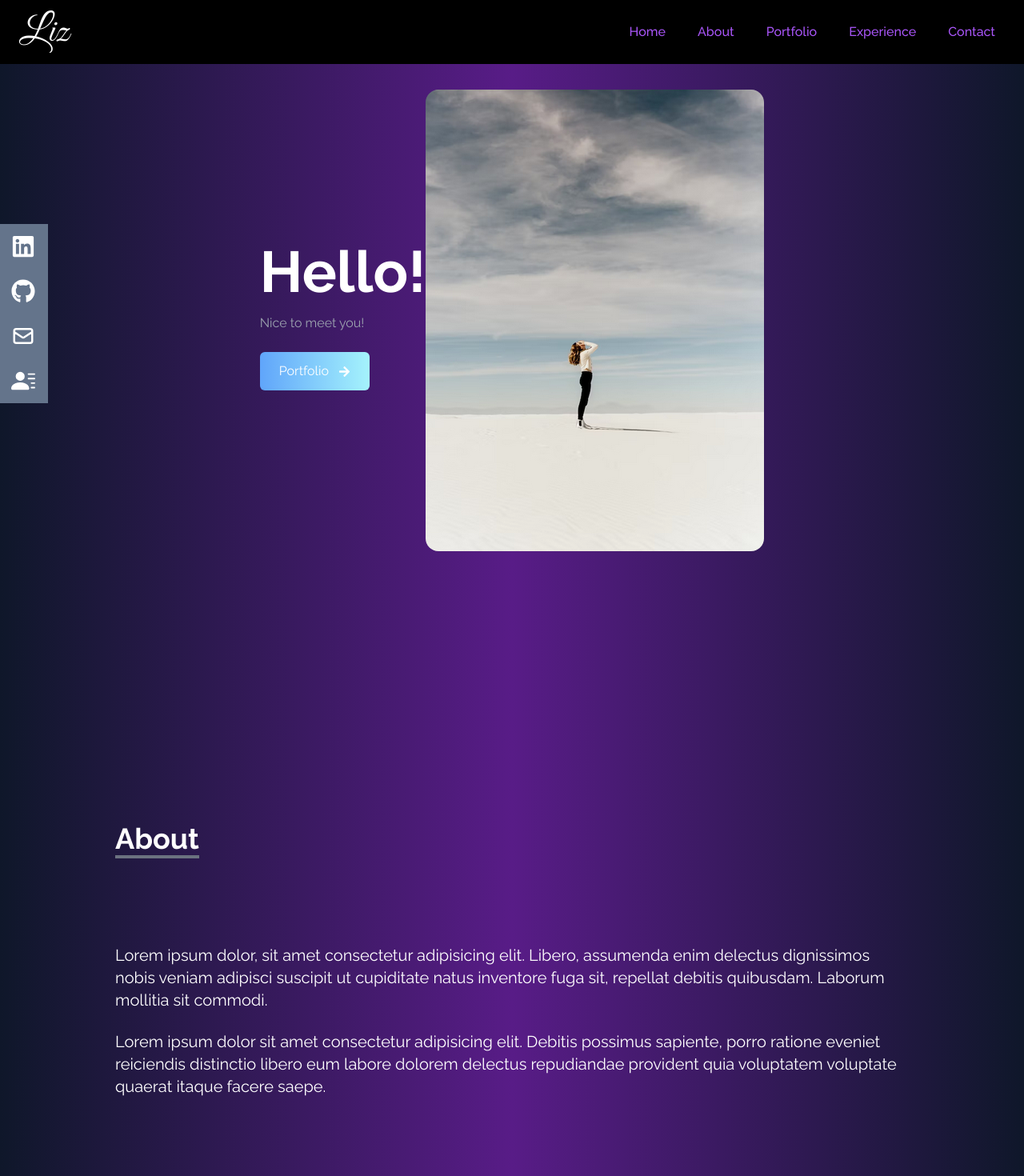
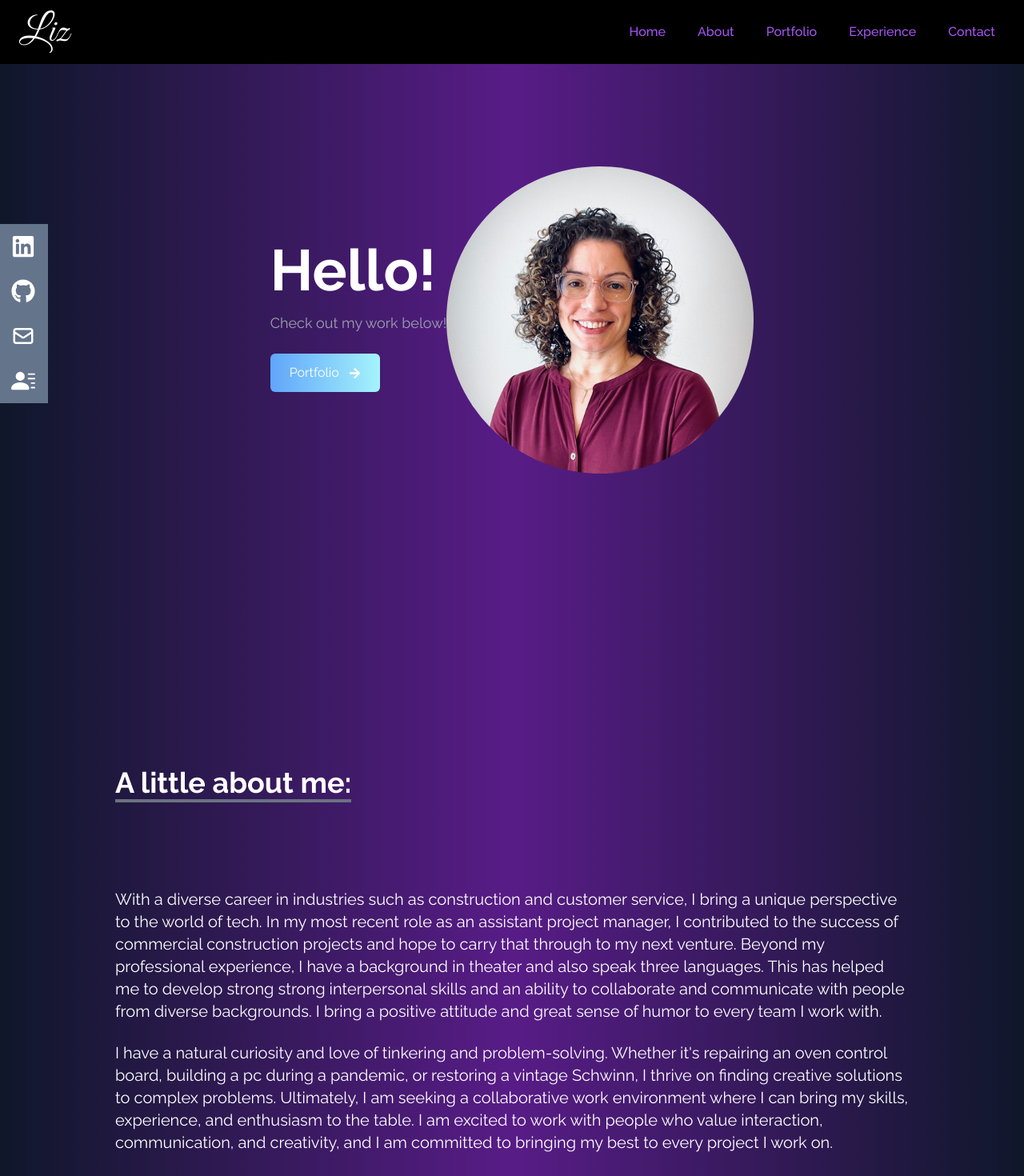
Before and after one commit to martinsliz/LM-Portfolio, a React (Create React App) app: page / in a window 1280 px wide. Shown: the top 1470 px of the page at 80% size. Built offline with nearby package versions, Linux system fonts and the light colour scheme.

Commit message:
adjusted profile photo and added proper text to the About page

```diff
--- a/src/components/About.jsx
+++ b/src/components/About.jsx
@@ -9,21 +9,31 @@ const About = () => {
       <div className="max-w-screen-lg p-4 mx-auto flex flex-col justify-center w-full h-full">
         <div className="pb-8">
           <p className="text-4xl font-bold inline border-b-4 border-gray-500">
-            About
+            A little about me:
           </p>
         </div>
         <p className="text-xl mt-20">
-          Lorem ipsum dolor, sit amet consectetur adipisicing elit. Libero,
-          assumenda enim delectus dignissimos nobis veniam adipisci suscipit ut
-          cupiditate natus inventore fuga sit, repellat debitis quibusdam.
-          Laborum mollitia sit commodi.
+          With a diverse career in industries such as construction and customer
+          service, I bring a unique perspective to the world of tech. In my most
+          recent role as an assistant project manager, I contributed to the
+          success of commercial construction projects and hope to carry that
+          through to my next venture. Beyond my professional experience, I have
+          a background in theater and also speak three languages. This has
+          helped me to develop strong strong interpersonal skills and an ability
+          to collaborate and communicate with people from diverse backgrounds. I
+          bring a positive attitude and great sense of humor to every team I
+          work with.
         </p>
         <br />
         <p className="text-xl">
-          Lorem ipsum dolor sit amet consectetur adipisicing elit. Debitis
-          possimus sapiente, porro ratione eveniet reiciendis distinctio libero
-          eum labore dolorem delectus repudiandae provident quia voluptatem
-          voluptate quaerat itaque facere saepe.
+          I have a natural curiosity and love of tinkering and problem-solving.
+          Whether it's repairing an oven control board, building a pc during a
+          pandemic, or restoring a vintage Schwinn, I thrive on finding creative
+          solutions to complex problems. Ultimately, I am seeking a
+          collaborative work environment where I can bring my skills,
+          experience, and enthusiasm to the table. I am excited to work with
+          people who value interaction, communication, and creativity, and I am
+          committed to bringing my best to every project I work on.
         </p>
       </div>
     </div>
--- a/src/components/Home.jsx
+++ b/src/components/Home.jsx
@@ -1,6 +1,6 @@
 import React from 'react'
 import { Link } from 'react-scroll'
-import heroImage from '../assets/heroImage.png'
+import LM from '../assets/LM.jpeg'
 import { FaArrowRight } from 'react-icons/fa'
 
 const Home = () => {
@@ -12,7 +12,9 @@ const Home = () => {
       <div className="max-w-screen-lg mx-auto flex flex-col items-center justify-center h-full px-4 text-gray-50 md:flex-row ">
         <div className="flex flex-col justify-center h-full">
           <h2 className="text-4xl sm:text-7xl font-bold text-white">Hello!</h2>
-          <p className="text-gray-400 py-4 max-w-md">Nice to meet you!</p>
+          <p className="text-gray-400 text-lg py-4 max-w-md">
+            Check out my work below!
+          </p>
           <div>
             <Link
               to="portfolio"
@@ -29,9 +31,9 @@ const Home = () => {
         </div>
         <div>
           <img
-            src={heroImage}
+            src={LM}
             alt="main subject"
-            className="rounded-2xl mx-auto w-2/3 md:w-full"
+            className="rounded-full max-w-screen-sm max-h-96 md:w-full"
           />
         </div>
       </div>
```
Also changed, not shown: src/assets/LM.jpeg (added), src/assets/heroImage.png (deleted).
